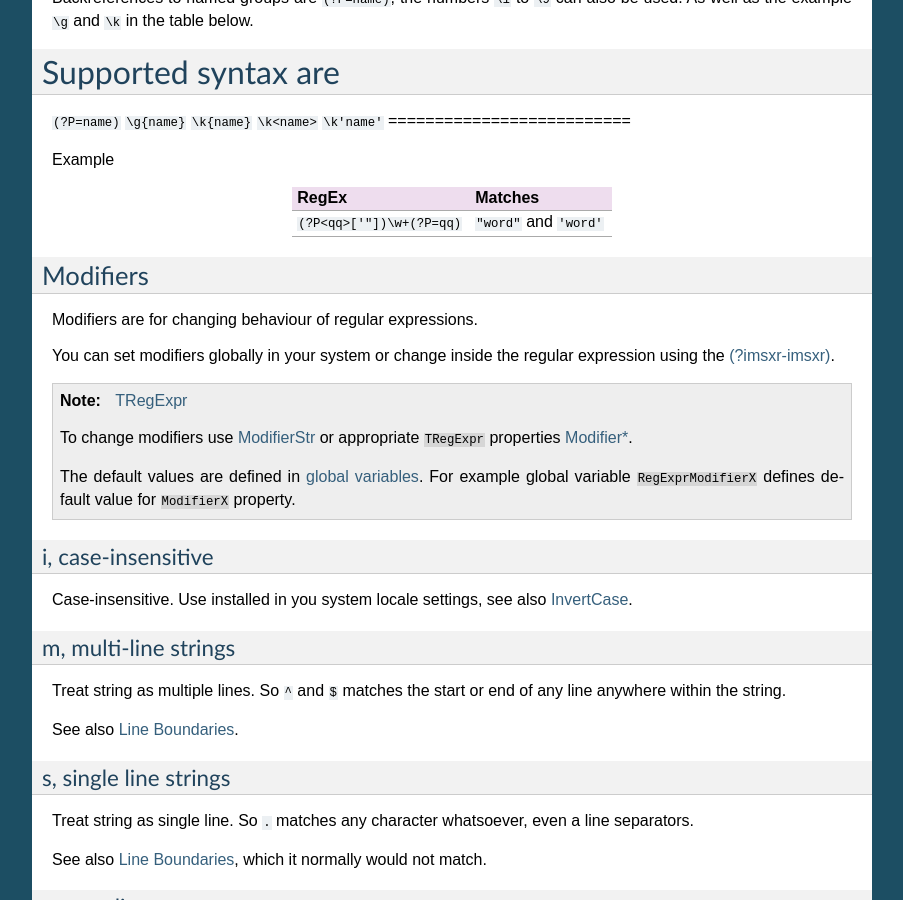
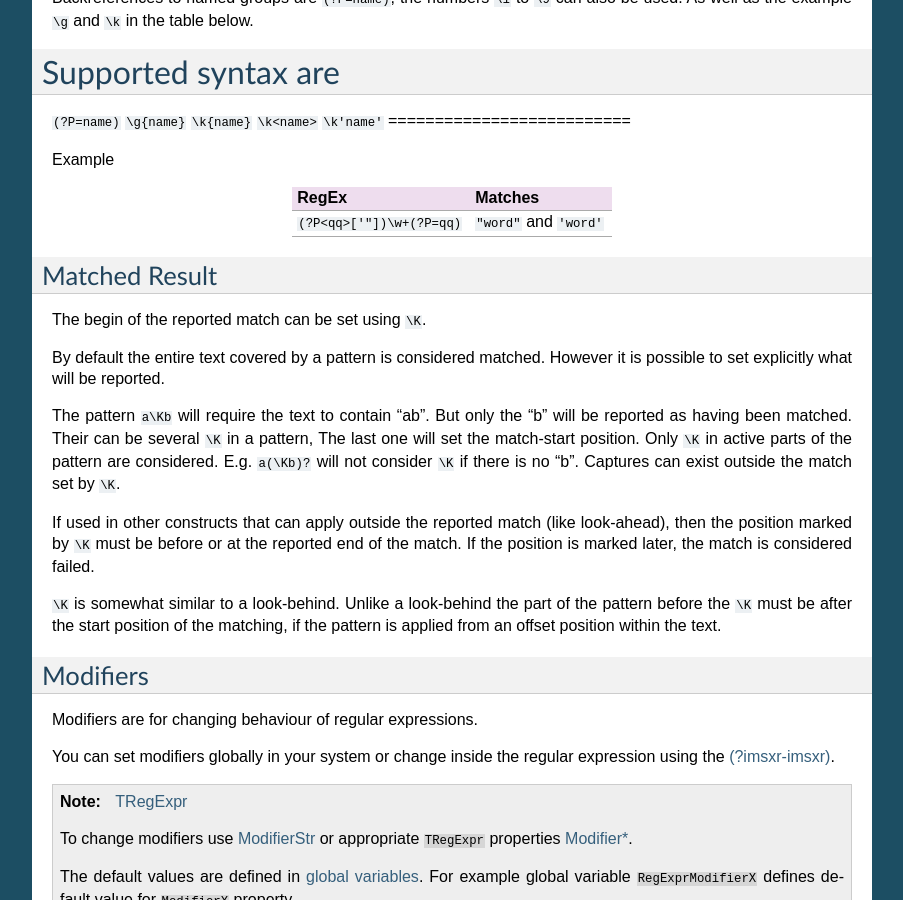
Before and after one commit to andgineer/TRegExpr, a Sphinx documentation site: the page built from docs/regular_expressions.rst, in a window 1280 px wide and 900 px high, scrolled down 6921 px. Shown: the whole window, without its empty margins (198-1101 px from the left). Built offline with Sphinx 7.4.7, drawn with Linux system fonts in a browser that asks for light colours.

Commit message:
Docs for \K

```diff
--- a/docs/regular_expressions.rst
+++ b/docs/regular_expressions.rst
@@ -471,6 +471,22 @@ RegEx                      Matches
 ``(?P<qq>['"])\w+(?P=qq)`` ``"word"`` and ``'word'``
 ========================== ============================
 
+Matched Result
+--------------
+
+The begin of the reported match can be set using ``\K``.
+
+By default the entire text covered by a pattern is considered matched. However it is possible to set explicitly what will be reported.
+
+The pattern ``a\Kb`` will require the text to contain "ab". But only the "b" will be reported as having been matched.
+Their can be several ``\K`` in a pattern, The last one will set the match-start position.
+Only ``\K`` in active parts of the pattern are considered. E.g. ``a(\Kb)?`` will not consider ``\K`` if there is no "b".
+Captures can exist outside the match set by ``\K``.
+
+If used in other constructs that can apply outside the reported match (like look-ahead), then the position marked by ``\K`` must be before or at the reported end of the match. If the position is marked later, the match is considered failed.
+
+``\K`` is somewhat similar to a look-behind. Unlike a look-behind the part of the pattern before the ``\K`` must be after the start position of the matching, if the pattern is applied from an offset position within the text.
+
 Modifiers
 ---------
 
```
